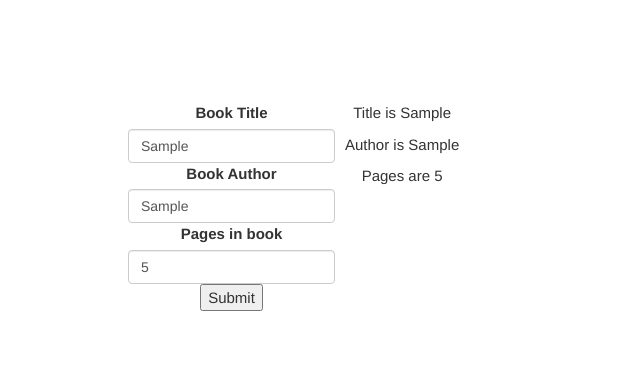
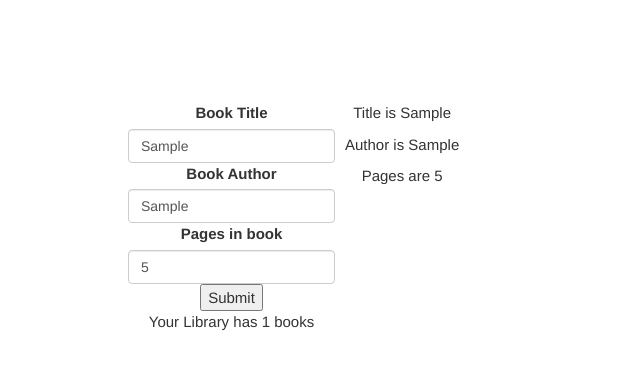
Before and after one commit to pbanigo/library, a plain HTML site: page index.html in a window 1280 px wide. Both pictures are taken after typing "Sample", "Sample", "5" into the empty fields and a click on the button "Submit". Shown: the whole page, without its empty margins (0-640 px from the left). Drawn offline with nearby package versions, Linux system fonts and the light colour scheme.

Commit message:
Added book counter

```diff
--- a/index.html
+++ b/index.html
@@ -21,6 +21,7 @@
 		<label for="pages">Pages in book</label>
 		<input class="form-control" type="number" id="pages" name="pages" required>
 		<button type="submit" onclick="addBookToLibrary()">Submit</button>
+		<p></p>
 		</div>
 		<div id="books">
 		</div>
--- a/js/main.js
+++ b/js/main.js
@@ -25,6 +25,7 @@ function createCard (title,author, pages){
     card.appendChild(p3);
     card.appendChild(p2);
     container.appendChild(card);
+    document.querySelector('p').textContent = `Your Library has ${myLibrary.length} books`
 
 }
 
```
